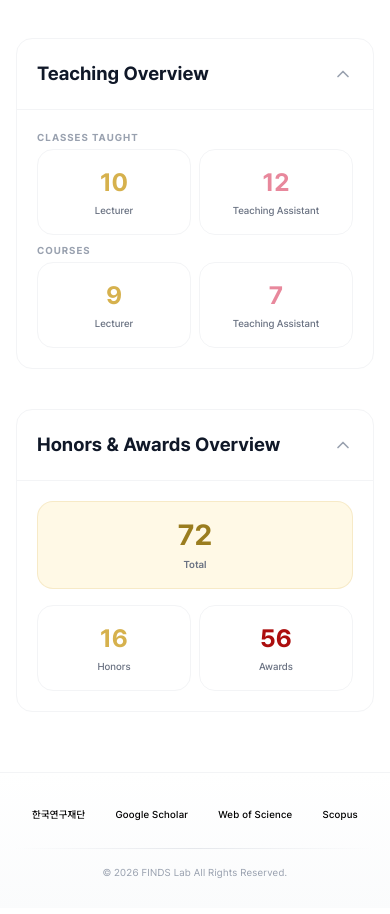
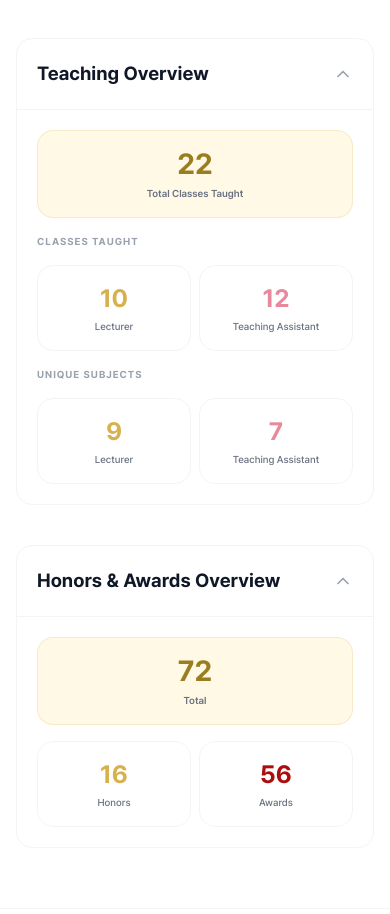
Before and after one commit to FinDS-Lab/website, a React (Vite) app: page /website/members/director in a window 390 px wide. Shown: the part 8380-9294 px from the top of the page. Built offline with nearby package versions, Linux system fonts and the light colour scheme.

Commit message:
20260206-0206

```diff
--- a/src/components/templates/members/director-portfolio-profile.tsx
+++ b/src/components/templates/members/director-portfolio-profile.tsx
@@ -214,8 +214,8 @@ const employment = [
   {position: 'Lecturer', positionKo: '강사', department: 'Digital Business Major, Division of Convergence Business, College of Global Business', departmentKo: '글로벌비즈니스대학 융합경영학부 디지털경영전공', organization: 'Korea University Sejong Campus', organizationKo: '고려대학교 세종캠퍼스', period: '2025-03 – 2026-02', logo: logoKorea, isCurrent: false},
   {position: 'Lecturer', positionKo: '강사', department: 'Department of Industrial and Management Systems Engineering', departmentKo: '산업경영공학과', organization: 'Kyung Hee University', organizationKo: '경희대학교', period: '2024-03 – 2024-08', logo: logoKyunghee, isCurrent: false},
   {position: 'Research Consultant', positionKo: '연구 컨설턴트', department: '', departmentKo: '', organization: 'WorldQuant Brain', organizationKo: '월드퀀트 브레인', period: '2022-06 – Present', logo: logoWorldquant, isCurrent: true},
+  {position: 'Intern', positionKo: '인턴', department: 'Data & Analytics Team', departmentKo: '데이터 애널리틱스 팀', organization: 'EY Consulting', organizationKo: 'EY컨설팅', period: '2020-03 – 2020-05', logo: logoEy, isCurrent: false},
   {position: 'Research Consultant', positionKo: '연구 컨설턴트', department: '', departmentKo: '', organization: 'WorldQuant WebSim', organizationKo: '월드퀀트 웹심', period: '2018-07 – 2019-12', logo: logoWorldquant, isCurrent: false},
-  {position: 'Intern', positionKo: '인턴', department: 'Data & Analytics Team', departmentKo: '데이터 애널리틱스 팀', organization: 'EY Consulting', organizationKo: 'EY컨설팅', period: '2020-03 – 2020-05', logo: logoEy, isCurrent: false},
   {position: 'Director', positionKo: '대표', department: '', departmentKo: '', organization: 'JL Creatives & Contents (JL C&C)', organizationKo: 'JL크리에이티브&콘텐츠', period: '2014-06 – Present', logo: logoJl, isCurrent: true},
 ]
 
--- a/src/components/templates/members/director.tsx
+++ b/src/components/templates/members/director.tsx
@@ -1231,8 +1231,16 @@ export const MembersDirectorTemplate = () => {
                 </button>
                 {expandedSections.teachingOverview && (
                   <div className="p-20 md:p-24 border-t border-gray-100">
-                    <p className="text-[10px] font-bold text-gray-400 uppercase tracking-widest mb-4">Classes Taught</p>
-                    <div className="grid grid-cols-2 gap-8 md:gap-12 mb-8 md:mb-12">
+                    <div className="flex flex-col gap-16 md:gap-24 transition-opacity duration-500">
+                      <div className="group relative bg-[#FFF9E6] border border-[#D6B14D]/20 rounded-2xl p-16 md:p-20 hover:border-[#D6B14D]/40 hover:shadow-lg hover:shadow-[#D6B14D]/10 transition-all duration-300">
+                        <div className="absolute top-0 left-16 right-16 h-[2px] bg-gradient-to-r from-[#D6B14D]/60 to-transparent rounded-full opacity-0 group-hover:opacity-100 transition-opacity" />
+                        <div className="flex flex-col items-center justify-center">
+                          <span className="text-3xl md:text-4xl font-bold mb-4 transition-all duration-300" style={{color: '#9A7D1F'}}>{lecturerSemesters + taSemesters}</span>
+                          <span className="text-[10px] md:text-sm font-semibold text-gray-500">Total Classes Taught</span>
+                        </div>
+                      </div>
+                      <p className="text-[10px] font-bold text-gray-400 uppercase tracking-widest">Classes Taught</p>
+                      <div className="grid grid-cols-2 gap-8 md:gap-12">
                         <div className="group relative bg-white border border-gray-100 rounded-2xl p-16 md:p-20 hover:border-[#D6B14D]/40 hover:shadow-lg hover:shadow-[#D6B14D]/10 transition-all duration-300">
                           <div className="absolute top-0 left-16 right-16 h-[2px] bg-gradient-to-r from-[#D6B14D]/60 to-transparent rounded-full opacity-0 group-hover:opacity-100 transition-opacity" />
                           <div className="flex flex-col items-center text-center">
@@ -1248,7 +1256,7 @@ export const MembersDirectorTemplate = () => {
                           </div>
                         </div>
                       </div>
-                    <p className="text-[10px] font-bold text-gray-400 uppercase tracking-widest mb-4">Courses</p>
+                      <p className="text-[10px] font-bold text-gray-400 uppercase tracking-widest">Unique Subjects</p>
                       <div className="grid grid-cols-2 gap-8 md:gap-12">
                         <div className="group relative bg-white border border-gray-100 rounded-2xl p-16 md:p-20 hover:border-[#D6B14D]/40 hover:shadow-lg hover:shadow-[#D6B14D]/10 transition-all duration-300">
                           <div className="absolute top-0 left-16 right-16 h-[2px] bg-gradient-to-r from-[#D6B14D]/60 to-transparent rounded-full opacity-0 group-hover:opacity-100 transition-opacity" />
@@ -1262,6 +1270,7 @@ export const MembersDirectorTemplate = () => {
                           <div className="flex flex-col items-center text-center">
                             <span className="text-2xl md:text-3xl font-bold mb-4" style={{color: '#E8889C'}}>{taCourses.length}</span>
                             <span className="text-[10px] md:text-xs font-medium text-gray-500">Teaching Assistant</span>
+                          </div>
                         </div>
                       </div>
                     </div>
```
Lines whose indentation alone changed are shown as unchanged.
